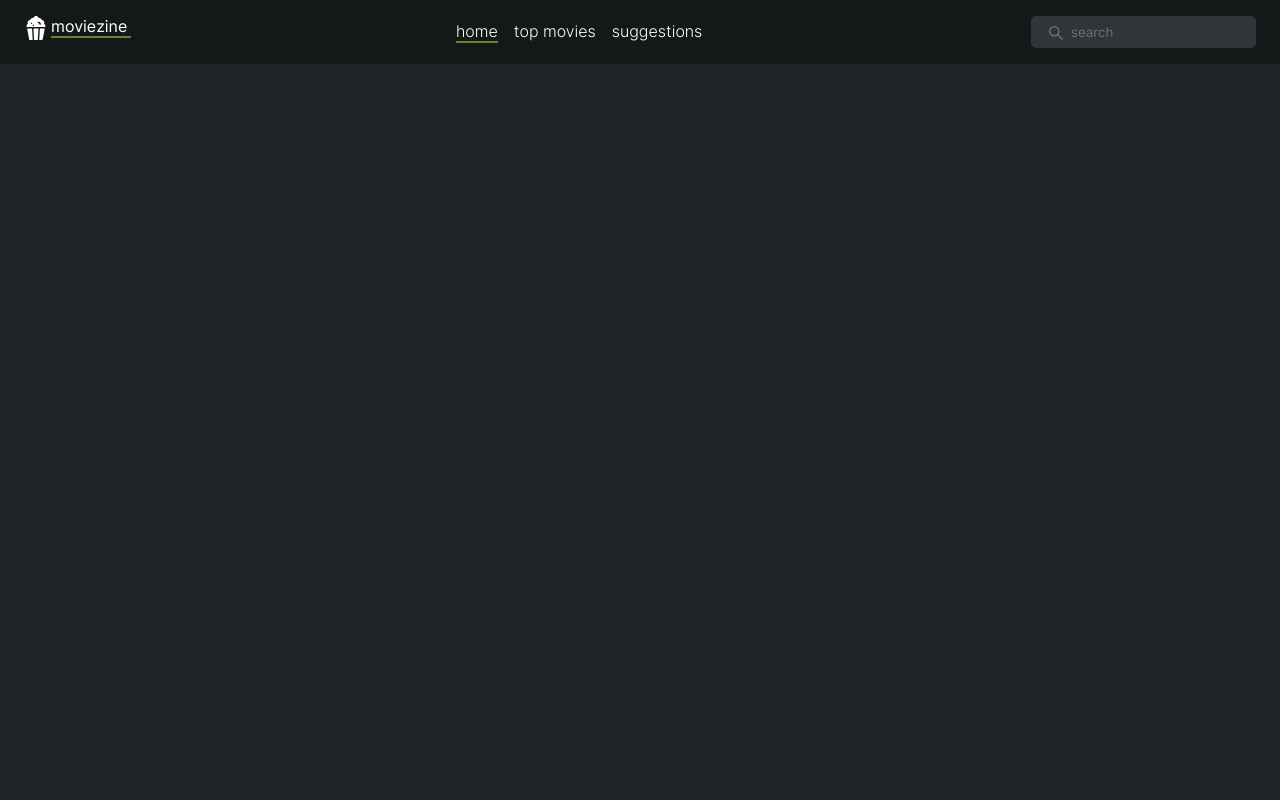
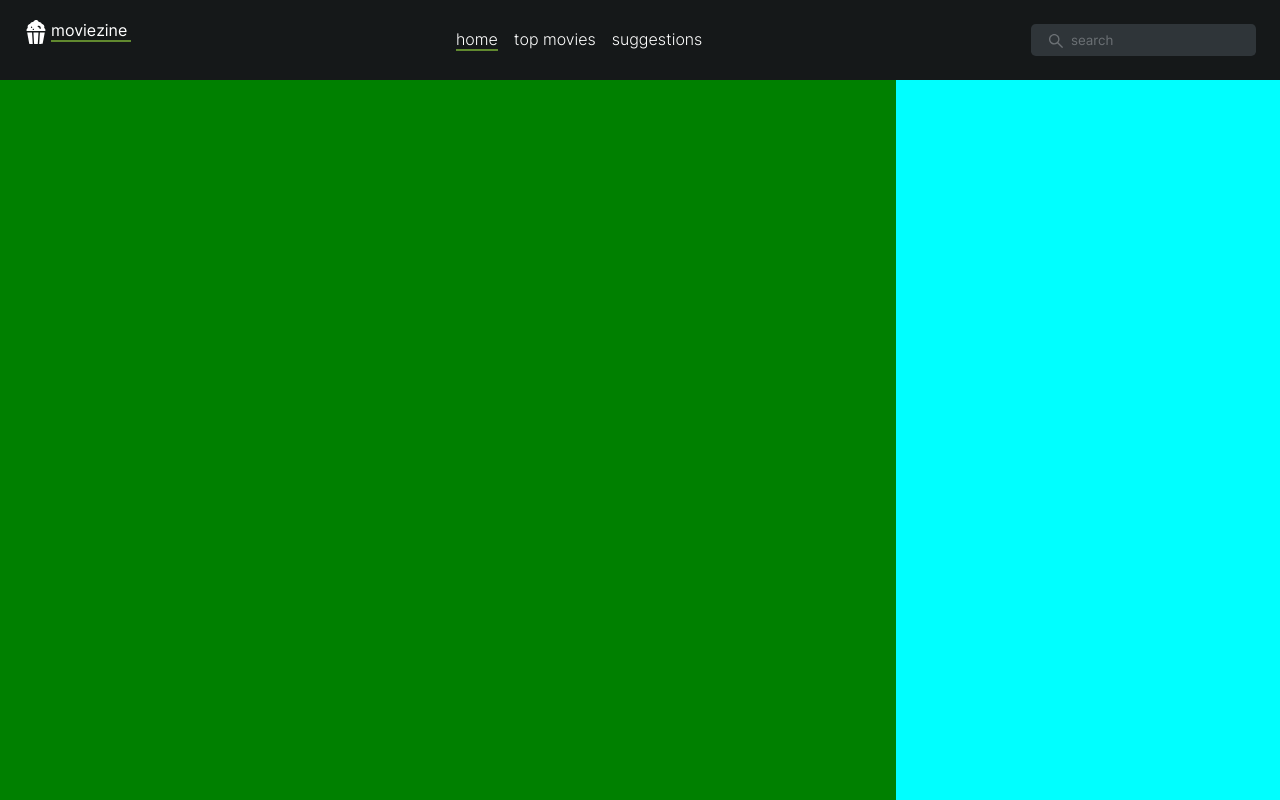
Before and after one commit to sumanbiswas7/moviezine, a Next.js app: page / in a window 1280 px wide. Built offline with nearby package versions, Linux system fonts and the light colour scheme.

Commit message:
home-layout

```diff
--- /dev/null
+++ b/assets/constants.scss
@@ -0,0 +1 @@
+$nav-height: 10vh;
--- a/components/logo/Logo.module.scss
+++ b/components/logo/Logo.module.scss
@@ -8,9 +8,7 @@
   width: max-content;
   height: max-content;
   cursor: pointer;
-  @media only screen and (max-width: 450px) {
-    margin-top: 4px;
-  }
+  margin-top: 4px;
   .logo_img {
     width: $logo-size;
     margin-top: $logo-size/6.5;
--- a/components/navbar/NavBar.module.scss
+++ b/components/navbar/NavBar.module.scss
@@ -1,7 +1,8 @@
 @import "../../assets/colours.scss";
+@import "../../assets/constants.scss";
 .navbar {
   width: 100%;
-  height: 4rem;
+  height: $nav-height;
   background-color: $navbar;
   display: flex;
   justify-content: space-between;
--- a/pages/index.tsx
+++ b/pages/index.tsx
@@ -14,6 +14,10 @@ const Home: NextPage = () => {
 
       <main className={styles.main}>
         <NavBar />
+        <div className={styles.container}>
+          <div className={styles.container__1}></div>
+          <div className={styles.container__2}></div>
+        </div>
       </main>
 
       <footer className={styles.footer}></footer>
--- a/styles/Home.module.scss
+++ b/styles/Home.module.scss
@@ -0,0 +1,18 @@
+@import "../assets/constants.scss";
+.container {
+  background-color: #fff;
+  height: 100vh - $nav-height;
+  width: 100vw;
+  display: flex;
+  justify-content: space-between;
+  &__1 {
+    background-color: green;
+    height: 100%;
+    width: 70%;
+  }
+  &__2 {
+    background-color: aqua;
+    height: 100%;
+    width: 30%;
+  }
+}
```
